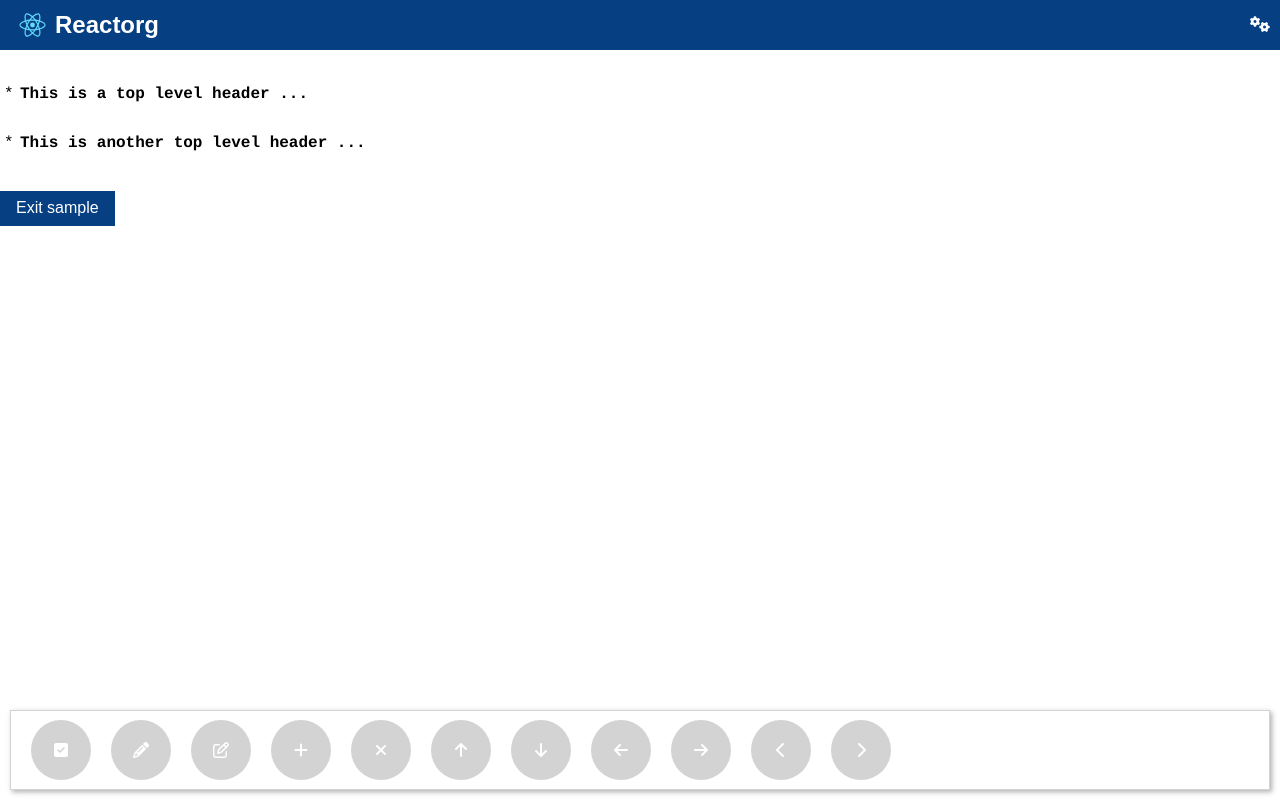
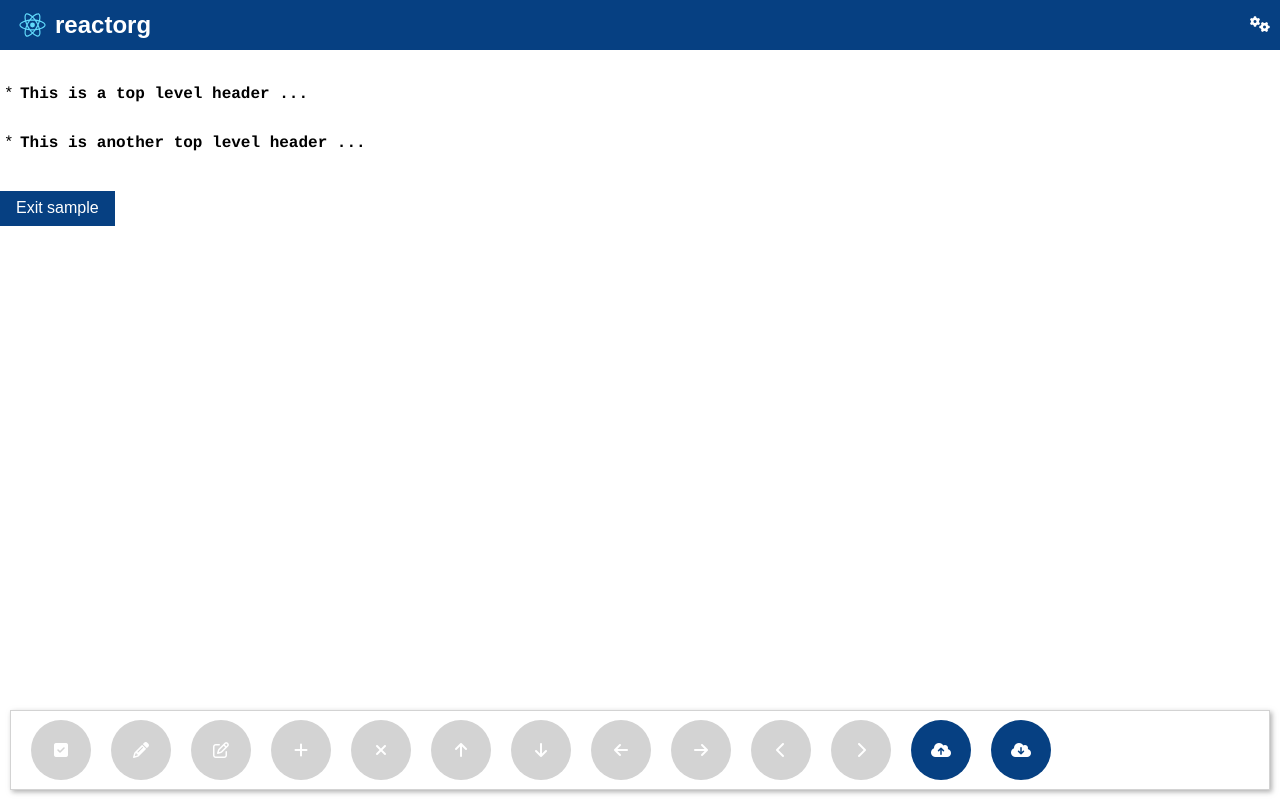
Before and after one commit to DanielDe/org-web, a React (Create React App) app: page / in a window 1280 px wide. Both pictures are taken after a click on the button "View sample file". Built offline with nearby package versions, Linux system fonts and the light colour scheme.

Commit message:
Moved pull and push into org file, and into the drawer. Styled the back to file chooser button a little bit.

```diff
--- a/src/App.js
+++ b/src/App.js
@@ -37,7 +37,7 @@ class App extends Component {
       <div>
         <div className="app-header">
           <img className="logo" src={logo} alt="Logo" />
-          <h2 className="app-header__title">Reactorg</h2>
+          <h2 className="app-header__title">reactorg</h2>
           <div style={{marginLeft: 'auto', color: 'white'}} onClick={() => this.handleSettingsClick()}>
             <i className="fa fa-cogs"></i>
           </div>
--- a/src/components/org_file.js
+++ b/src/components/org_file.js
@@ -20,6 +20,8 @@ class OrgFile extends Component {
     this.handleMoveTreeLeftClick = this.handleMoveTreeLeftClick.bind(this);
     this.handleMoveTreeRightClick = this.handleMoveTreeRightClick.bind(this);
     this.handleDoneClick = this.handleDoneClick.bind(this);
+    this.handlePushClick = this.handlePushClick.bind(this);
+    this.handlePullClick = this.handlePullClick.bind(this);
   }
 
   handleAdvanceTodoClick(headerId) {
@@ -41,6 +43,24 @@ class OrgFile extends Component {
     }
     if (this.props.inDescriptionEditMode) {
       this.props.orgActions.toggleDescriptionEditMode();
+    }
+  }
+
+  handlePushClick() {
+    this.props.dropboxActions.push(this.props.filePath);
+  }
+
+  handlePullClick() {
+    const pull = () => {
+      this.props.dropboxActions.downloadFile(this.props.filePath);
+    };
+
+    if (this.props.dirty) {
+      if (window.confirm('You have unpushed changes. Are you sure you want to pull?')) {
+        pull();
+      }
+    } else {
+      pull();
     }
   }
 
@@ -163,6 +183,12 @@ class OrgFile extends Component {
         <button className={`fa fa-chevron-right btn btn--circle ${disabledClass}`}
                 style={buttonStyle}
                 onClick={() => this.handleMoveTreeRightClick()}></button>
+        {!this.props.liveSync && <button className={`fa fa-cloud-upload btn btn--circle`}
+                                         style={buttonStyle}
+                                         onClick={() => this.handlePushClick()}></button>}
+        <button className={`fa fa-cloud-download btn btn--circle`}
+                style={buttonStyle}
+                onClick={() => this.handlePullClick()}></button>
       </div>
     );
     if (this.props.inTitleEditMode || this.props.inDescriptionEditMode) {
@@ -215,7 +241,8 @@ function mapStateToProps(state, props) {
     selectedHeaderId: state.org.get('selectedHeaderId'),
     sampleMode: state.org.get('sampleMode'),
     inTitleEditMode: state.org.get('inTitleEditMode'),
-    inDescriptionEditMode: state.org.get('inDescriptionEditMode')
+    inDescriptionEditMode: state.org.get('inDescriptionEditMode'),
+    liveSync: state.dropbox.get('liveSync')
   };
 }
 
--- a/src/components/reactorg.js
+++ b/src/components/reactorg.js
@@ -13,11 +13,9 @@ class Reactorg extends Component {
   constructor(props) {
     super(props);
     this.authenticateWithDropbox = this.authenticateWithDropbox.bind(this);
-    this.handlePushToDropbox = this.handlePushToDropbox.bind(this);
     this.handleBackToFileChooser = this.handleBackToFileChooser.bind(this);
     this.viewSampleFile = this.viewSampleFile.bind(this);
     this.exitSampleMode = this.exitSampleMode.bind(this);
-    this.handlePullClick = this.handlePullClick.bind(this);
 
     this.state = {};
   }
@@ -49,24 +47,6 @@ class Reactorg extends Component {
     window.location = authUrl;
   }
 
-  handlePushToDropbox() {
-    this.props.dropboxActions.push(this.props.filePath);
-  }
-
-  handlePullClick() {
-    const pull = () => {
-      this.props.dropboxActions.downloadFile(this.props.filePath);
-    };
-
-    if (this.props.dirty) {
-      if (window.confirm('You have unpushed changes. Are you sure you want to pull?')) {
-        pull();
-      }
-    } else {
-      pull();
-    }
-  }
-
   handleBackToFileChooser() {
     this.props.orgActions.stopDisplayingFile();
   }
@@ -88,26 +68,18 @@ class Reactorg extends Component {
       );
     }
 
-    let pushToDropboxButton = '';
-    if (!this.props.liveSync) {
-      pushToDropboxButton = (
-        <button onClick={() => this.handlePushToDropbox()}
-                style={{marginTop: 20}}
-                className="btn">Push to Dropbox</button>
-      );
-    }
-
+    const fileChooserButtonStyle = {
+      width: '94%',
+      marginLeft: '3%',
+      marginRight: '3%',
+      marginTop: 20,
+      marginBottom: 120
+    };
     const nonSampleModeButtons = (
       <div>
-        {pushToDropboxButton}
-        <br />
-        <br />
-        <button onClick={() => this.handlePullClick()}
-                  className="btn">Pull from Dropbox</button>
-        <br />
-        <br />
         <button onClick={() => this.handleBackToFileChooser()}
-                  className="btn">Back to file chooser</button>
+                style={fileChooserButtonStyle}
+                className="btn">Back to file chooser</button>
       </div>
     );
 
```
